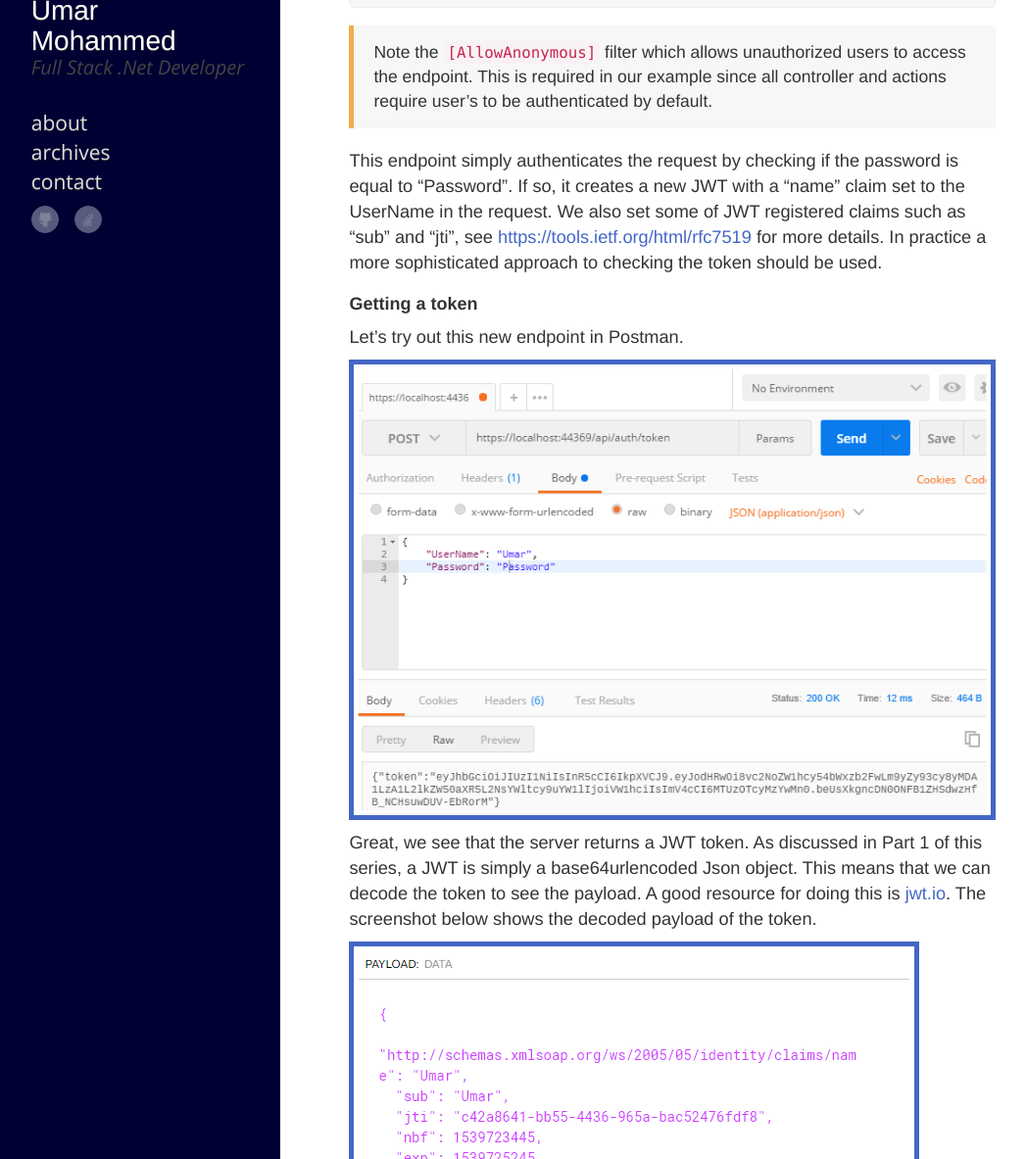
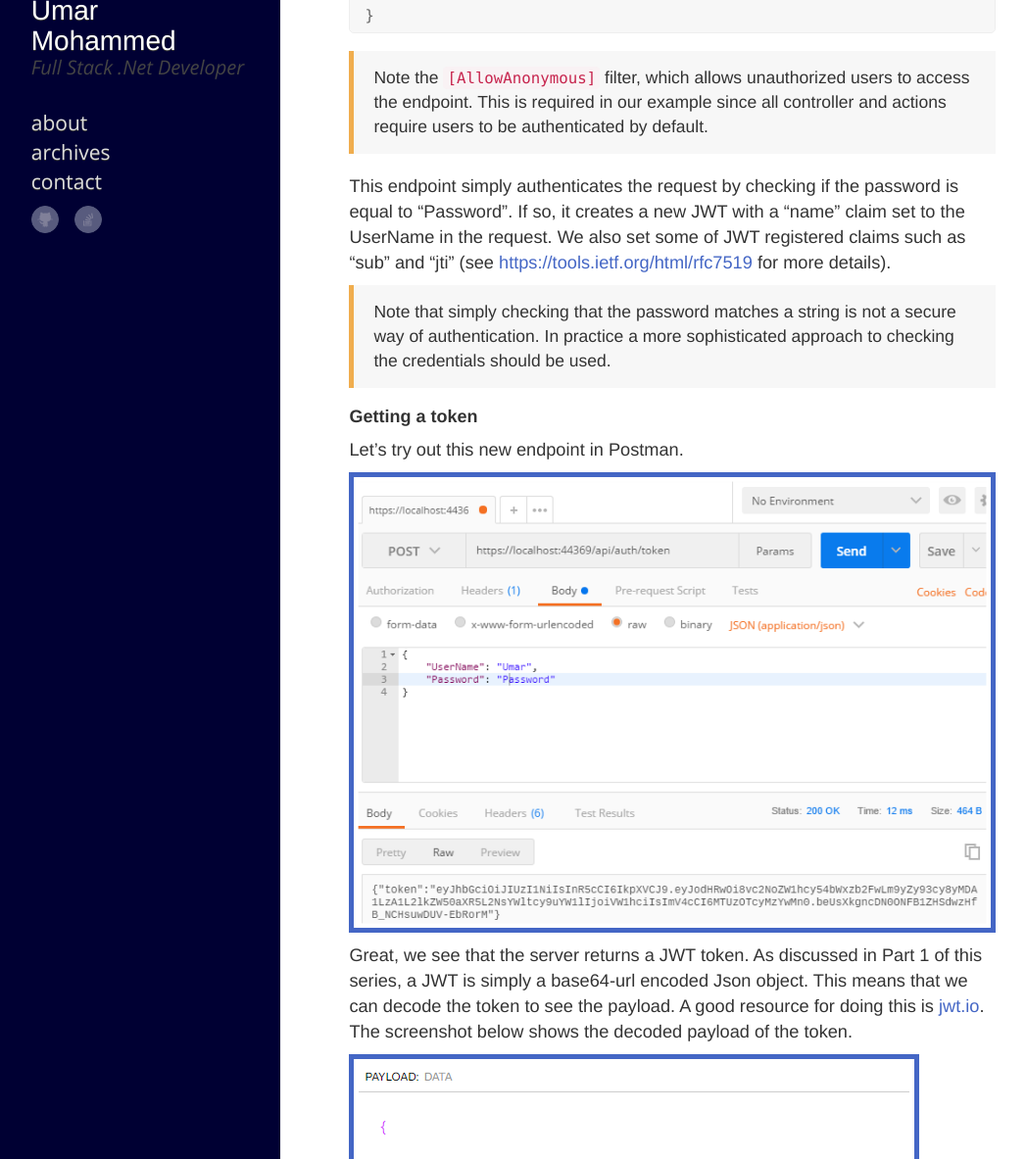
Before and after one commit to umarmohammed/umarmohammed.github.io, a Jekyll site: the page built from _posts/2018/2018-10-13-Dotnetcore-auth-with-JWT.md, in a window 1280 px wide and 1400 px high, scrolled down 6441 px, cut to the strip 217-1400 px from the top of the window. Shown: the whole strip at 98% size, without its empty margins (8-1055 px from the left). Built offline with Jekyll 4.4.1, drawn with Linux system fonts in a browser that asks for light colours; nearby versions of some CDN libraries; comment, search, counter and statistics services are not loaded; some of the changed text lies outside the part shown.

Commit message:
emre edits

````diff
--- a/_posts/2018/2018-10-13-Dotnetcore-auth-with-JWT.md
+++ b/_posts/2018/2018-10-13-Dotnetcore-auth-with-JWT.md
@@ -51,12 +51,12 @@ We do this by adding an appsettings.json to our project:
   }
 }
 ```
-> Note that ideally you should store keys and secrets somewhere better such as the Azure Key Vault. See [the documentation](https://docs.microsoft.com/en-us/aspnet/core/fundamentals/configuration/?view=aspnetcore-2.1) for a discussion on this. Also note that you should use a more secure secret for your JWT key. See [this blog post](https://auth0.com/blog/brute-forcing-hs256-is-possible-the-importance-of-using-strong-keys-to-sign-jwts/) for more details.
+> Note that ideally you should store keys and secrets somewhere better than the settings file (such as the Azure Key Vault). See [the documentation](https://docs.microsoft.com/en-us/aspnet/core/fundamentals/configuration/?view=aspnetcore-2.1) for a discussion on this. Also note that you should use a more secure secret for your JWT key. See [this blog post](https://auth0.com/blog/brute-forcing-hs256-is-possible-the-importance-of-using-strong-keys-to-sign-jwts/) for more details.
 
 ## Securing the Enpoint
 
 #### Authorize Attribute
-The simplest way of securing an endpoint is by using the ```AuthorizeAttribute```.
+The simplest way of securing an endpoint is by using the ```AuthorizeAttribute```. See [the documentation](https://docs.microsoft.com/en-us/aspnet/core/security/authorization/simple?view=aspnetcore-2.1) for more details.
 
 ```csharp
 // ValuesController.cs
@@ -147,7 +147,7 @@ public void ConfigureServices(IServiceCollection services)
 
     // ...
 ```
-This means all newly added controllers and actions are protected by default. This prevents against accidently adding a controller and forgetting to add the ```[Authorize]``` filter. With this policy in place, we can go ahead and remove ```[Authorize]``` filter we added to the Values Controller.
+This means all newly added controllers and actions are protected by default. This prevents against accidently adding a controller and forgetting to add the ```[Authorize]``` filter. With this policy in place, we can go ahead and remove the ```[Authorize]``` filter we added to the Values Controller.
 
 Let's try hitting the endpoint again from Postman.
 <div>
@@ -237,9 +237,11 @@ public class AuthController : ControllerBase
 }
 ```
 
-> Note the ```[AllowAnonymous]``` filter which allows unauthorized users to access the endpoint. This is required in our example since all controller and actions require user's to be authenticated by default.
+> Note the ```[AllowAnonymous]``` filter, which allows unauthorized users to access the endpoint. This is required in our example since all controller and actions require users to be authenticated by default.
 
-This endpoint simply authenticates the request by checking if the password is equal to "Password". If so, it creates a new JWT with a "name" claim set to the UserName in the request. We also set some of JWT registered claims such as "sub" and "jti", see [https://tools.ietf.org/html/rfc7519](https://tools.ietf.org/html/rfc7519) for more details. In practice a more sophisticated approach to checking the token should be used.
+This endpoint simply authenticates the request by checking if the password is equal to "Password". If so, it creates a new JWT with a "name" claim set to the UserName in the request. We also set some of JWT registered claims such as "sub" and "jti" (see [https://tools.ietf.org/html/rfc7519](https://tools.ietf.org/html/rfc7519) for more details).
+
+> Note that simply checking that the password matches a string is not a secure way of authentication. In practice a more sophisticated approach to checking the credentials should be used.
 
 #### Getting a token
 Let's try out this new endpoint in Postman.
@@ -248,7 +250,7 @@ Let's try out this new endpoint in Postman.
 </div>
 
 
- Great, we see that the server returns a JWT token. As discussed in Part 1 of this series, a JWT is simply a base64urlencoded Json object. This means that we can decode the token to see the payload. A good resource for doing this is [jwt.io](https://jwt.io/). The screenshot below shows the decoded payload of the token.
+ Great, we see that the server returns a JWT token. As discussed in Part 1 of this series, a JWT is simply a base64-url encoded Json object. This means that we can decode the token to see the payload. A good resource for doing this is [jwt.io](https://jwt.io/). The screenshot below shows the decoded payload of the token.
 <div>
 <img class="post-img" src="/images/2018/jwt_payload.png">
 </div>
````
Also changed, not shown: other parts of _posts/2018/2018-10-13-Dotnetcore-auth-with-JWT.md (+2 -2 lines).
